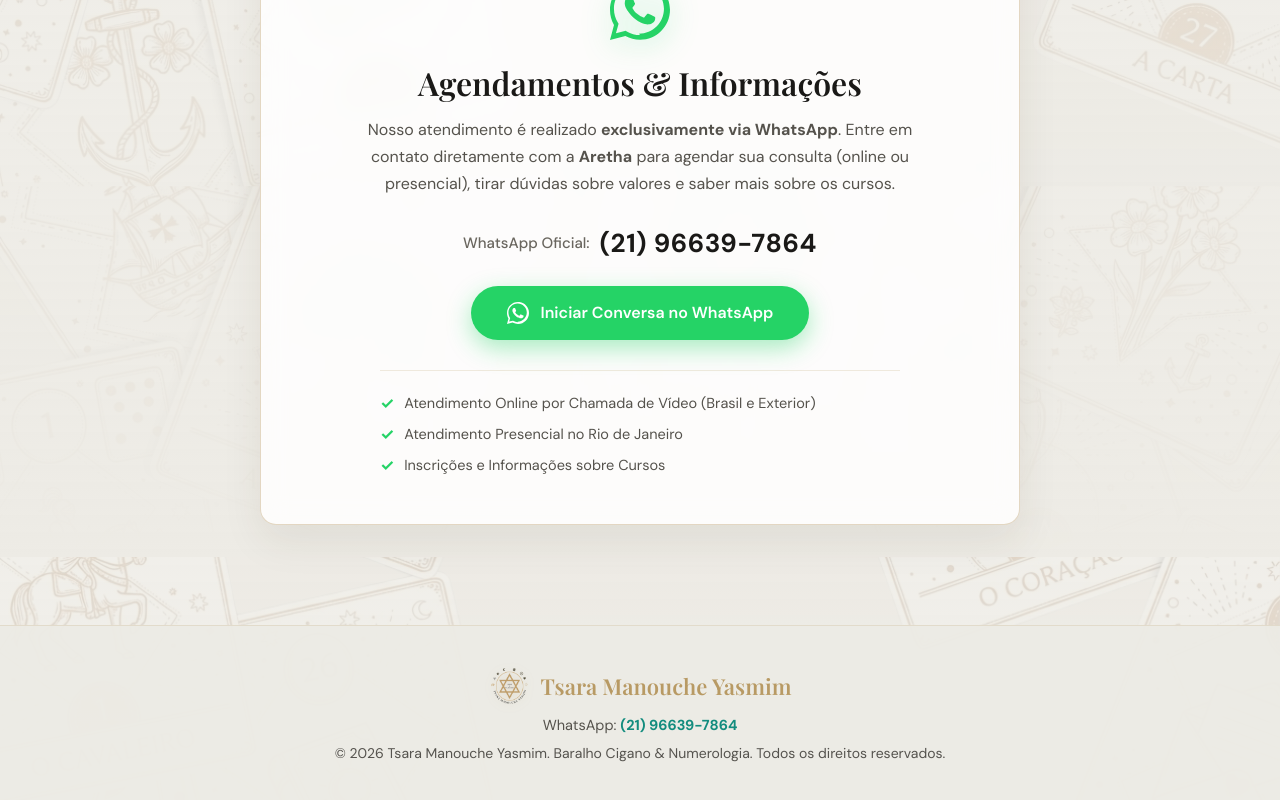
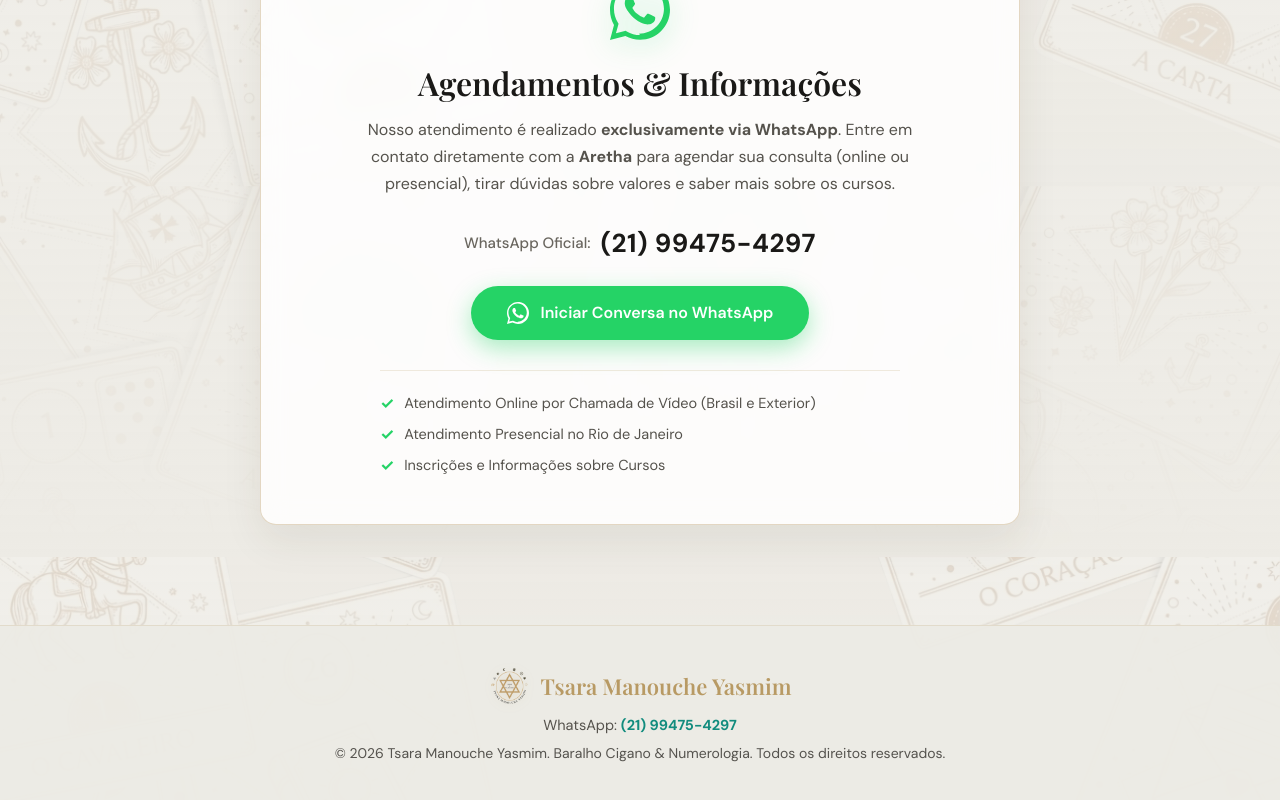
Before and after one commit to Dalmocabral/portfolio_tsara_yasmim, a React (Vite) app in the folder websitetsara/: page / in a window 1280 px wide. Shown: the part 6643-7443 px from the top of the page. Built offline with nearby package versions, Linux system fonts and the light colour scheme; a web font is replaced by a local one.

Commit message:
fix(contact): update official WhatsApp phone number to (21) 99475-4297

```diff
--- a/websitetsara/src/App.jsx
+++ b/websitetsara/src/App.jsx
@@ -215,7 +215,7 @@ function App() {
 
               <div className="hero-actions">
                 <a
-                  href="https://wa.me/5521966397864?text=Ol%C3%A1%2C%20gostaria%20de%20agendar%20uma%20consulta%20de%20Baralho%20Cigano%20e%20Numerologia%20na%20Tsara%20Manouche%20Yasmim."
+                  href="https://wa.me/5521994754297?text=Ol%C3%A1%2C%20gostaria%20de%20agendar%20uma%20consulta%20de%20Baralho%20Cigano%20e%20Numerologia%20na%20Tsara%20Manouche%20Yasmim."
                   target="_blank"
                   rel="noreferrer"
                   className="btn-primary"
@@ -743,7 +743,7 @@ function App() {
             {/* Ação para agendar consulta e ver avaliações no Google */}
             <div className="reviews-cta">
               <a
-                href="https://wa.me/5521966397864?text=Ol%C3%A1%2C%20gostaria%20de%20agendar%20uma%20consulta%20na%20Tsara%20Manouche%20Yasmim."
+                href="https://wa.me/5521994754297?text=Ol%C3%A1%2C%20gostaria%20de%20agendar%20uma%20consulta%20na%20Tsara%20Manouche%20Yasmim."
                 target="_blank"
                 rel="noreferrer"
                 className="btn-primary"
@@ -790,18 +790,18 @@ function App() {
                 <div className="whatsapp-phone-display">
                   <span className="phone-label">WhatsApp Oficial:</span>
                   <a
-                    href="https://wa.me/5521966397864"
+                    href="https://wa.me/5521994754297"
                     target="_blank"
                     rel="noreferrer"
                     className="phone-number-link"
                   >
-                    (21) 96639-7864
+                    (21) 99475-4297
                   </a>
                 </div>
 
                 <div className="whatsapp-action-area">
                   <a
-                    href="https://wa.me/5521966397864?text=Ol%C3%A1%2C%20gostaria%20de%20informa%C3%A7%C3%B5es%20sobre%20as%20consultas%20e%20cursos%20na%20Tsara%20Manouche%20Yasmim."
+                    href="https://wa.me/5521994754297?text=Ol%C3%A1%2C%20gostaria%20de%20informa%C3%A7%C3%B5es%20sobre%20as%20consultas%20e%20cursos%20na%20Tsara%20Manouche%20Yasmim."
                     target="_blank"
                     rel="noreferrer"
                     className="btn-whatsapp-primary"
@@ -852,12 +852,12 @@ function App() {
           <p className="footer-phone">
             WhatsApp:{' '}
             <a
-              href="https://wa.me/5521966397864"
+              href="https://wa.me/5521994754297"
               target="_blank"
               rel="noreferrer"
               className="footer-phone-link"
             >
-              (21) 96639-7864
+              (21) 99475-4297
             </a>
           </p>
           <p className="footer-copy">
@@ -868,17 +868,17 @@ function App() {
 
       {/* Botão Flutuante do WhatsApp */}
       <a
-        href="https://wa.me/5521966397864?text=Ol%C3%A1%2C%20gostaria%20de%20informa%C3%A7%C3%B5es%20sobre%20as%20consultas%20e%20cursos%20na%20Tsara%20Manouche%20Yasmim."
+        href="https://wa.me/5521994754297?text=Ol%C3%A1%2C%20gostaria%20de%20informa%C3%A7%C3%B5es%20sobre%20as%20consultas%20e%20cursos%20na%20Tsara%20Manouche%20Yasmim."
         target="_blank"
         rel="noreferrer"
         className="floating-whatsapp-btn"
-        title="Falar no WhatsApp (21) 96639-7864"
+        title="Falar no WhatsApp (21) 99475-4297"
         aria-label="Falar no WhatsApp"
       >
         <svg viewBox="0 0 32 32" width="32" height="32" fill="currentColor">
           <path d="M16 0c-8.837 0-16 7.163-16 16 0 2.825 0.737 5.607 2.137 8.048l-2.137 7.952 8.195-2.115c2.355 1.285 5.022 1.962 7.805 1.962 8.837 0 16-7.163 16-16s-7.163-16-16-16zM16 29.333c-2.493 0-4.933-0.669-7.067-1.933l-0.507-0.3-5.253 1.357 1.403-5.12-0.333-0.533c-1.393-2.22-2.133-4.787-2.133-7.471 0-7.351 5.983-13.333 13.333-13.333s13.333 5.983 13.333 13.333c0 7.351-5.983 13.333-13.333 13.333zM23.293 19.347c-0.4-0.2-2.367-1.167-2.733-1.3s-0.633-0.2-0.9 0.2c-0.267 0.4-1.033 1.3-1.267 1.567s-0.467 0.3-0.867 0.1c-0.4-0.2-1.689-0.623-3.217-1.985-1.189-1.060-1.992-2.369-2.225-2.769s-0.025-0.616 0.175-0.815c0.18-0.179 0.4-0.467 0.6-0.7 0.2-0.233 0.267-0.4 0.4-0.667 0.133-0.267 0.067-0.5-0.033-0.7s-0.9-2.167-1.233-2.967c-0.325-0.779-0.655-0.673-0.9-0.685-0.233-0.012-0.5-0.015-0.767-0.015s-0.7 0.1-1.067 0.5c-0.367 0.4-1.4 1.367-1.4 3.333s1.433 3.867 1.633 4.133c0.2 0.267 2.822 4.309 6.837 6.042 0.955 0.412 1.701 0.659 2.283 0.844 0.959 0.305 1.832 0.262 2.522 0.159 0.769-0.115 2.367-0.967 2.7-1.9 0.333-0.933 0.333-1.733 0.233-1.9s-0.367-0.267-0.767-0.467z" />
         </svg>
-        <span className="floating-tooltip">WhatsApp: (21) 96639-7864</span>
+        <span className="floating-tooltip">WhatsApp: (21) 99475-4297</span>
       </a>
 
       {/* Modal Lightbox para visualização de Certificados e Fotos em alta resolução */}
```
Also changed, not shown: 2 other files (tests, documents, lock files or other folders).
